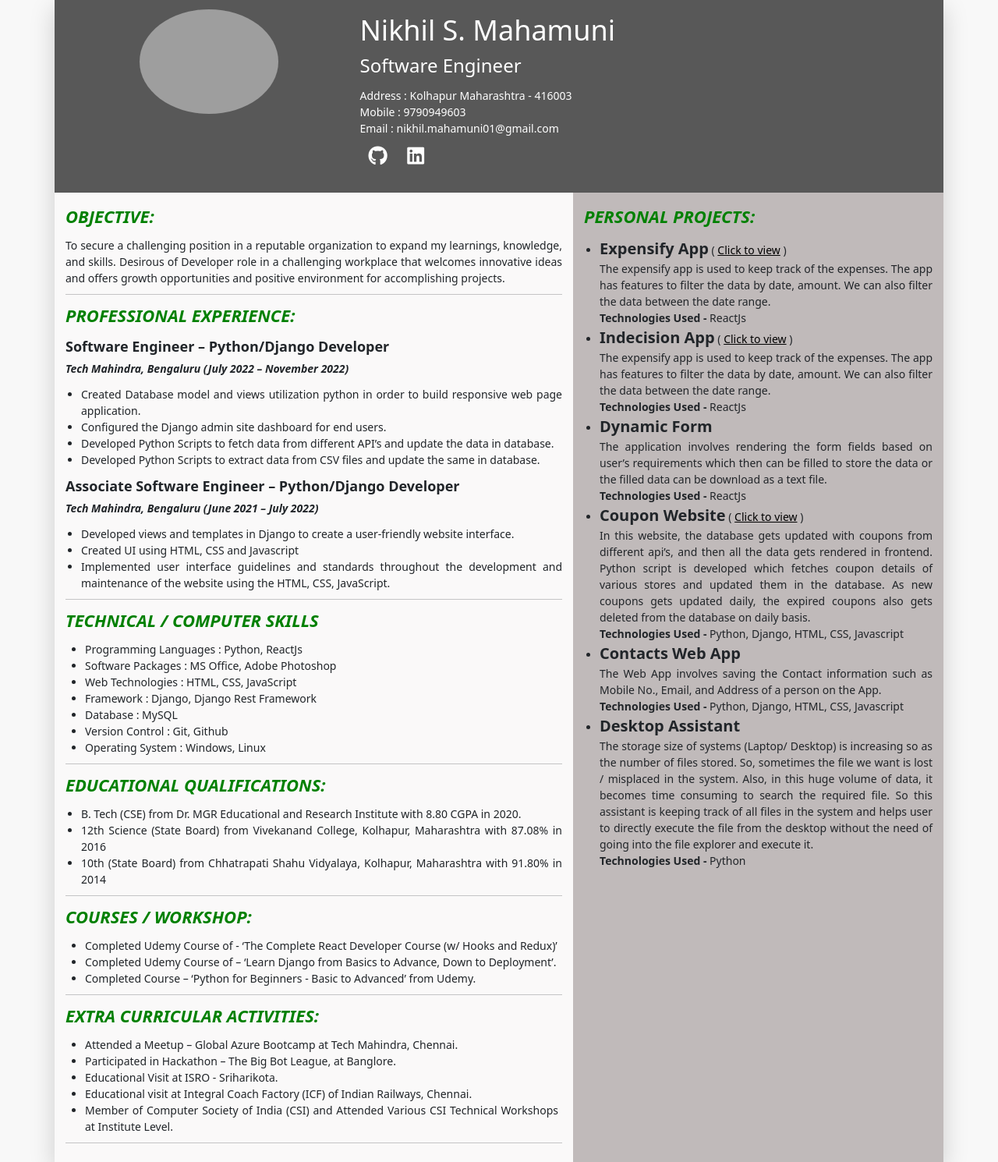
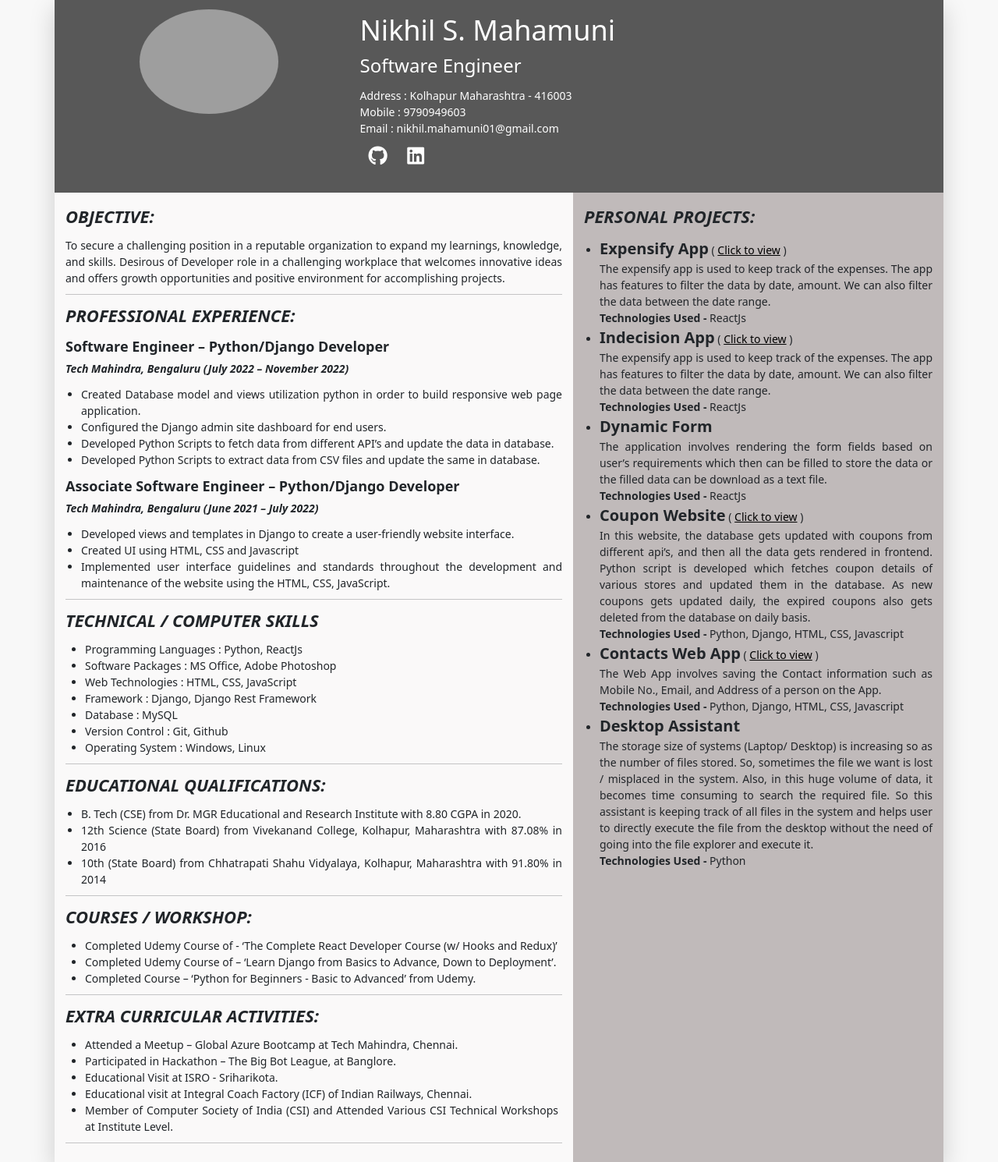
Before and after one commit to NikhilMahamuni-NM/Nikhil-Resume, a Django app: page / in a window 1280 px wide. Shown: the whole page at 78% size. Run offline with Django 4.2, Linux system fonts and the light colour scheme; some libraries are stand-ins or nearby versions; grey boxes are pictures that could not be loaded.

Commit message:
Template and Style changes

```diff
--- a/static/css/style.css
+++ b/static/css/style.css
@@ -125,7 +125,6 @@
     }
 
     .title {
-        color: blueviolet;
         font-size: 1.8rem;
     }
 
@@ -159,7 +158,6 @@
     }
 
     .title {
-        color: red;
         font-size: 2rem;
     }
 
@@ -190,7 +188,6 @@
     }
 
     .title {
-        color: blue;
         font-size: 2.2rem;
     }
 
@@ -207,9 +204,6 @@
 
 /* // Large devices (desktops, 992px and up) */
 @media (min-width: 992px) {
-    .title {
-        color: green
-    }
 
     #pro-pic {
         width: 50%;
--- a/templates/cv/resume.html
+++ b/templates/cv/resume.html
@@ -197,7 +197,11 @@
                                     <br>
                                 </li>
                                 <li>
-                                    <span class="project-title">Contacts Web App</span> <br>
+                                    <span class="project-title">Contacts Web App</span>
+                                    (<span>
+                                        <a class="project__links" href="https://nikfolio.pythonanywhere.com/contactapp/" target="_blank">Click to view</a>
+                                    </span>)
+                                    <br>
                                     <span>
                                         The Web App involves saving the Contact information such as Mobile No.,
                                         Email, and Address of a person on the App.
```
